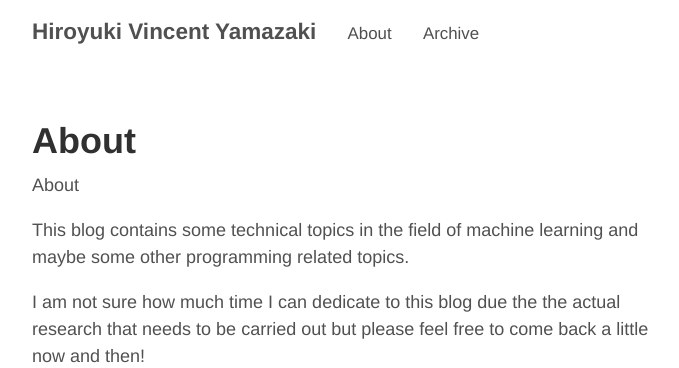
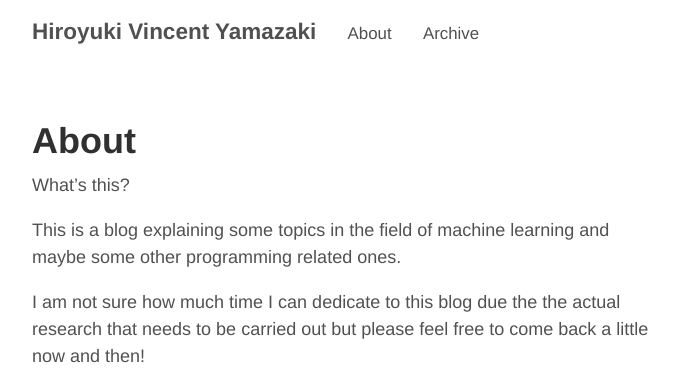
Before and after one commit to hvy/hvy.github.io, a Jekyll site: the page built from about.md, in a window 1280 px wide. Shown: the top 368 px of the page, without its empty margins (293-972 px from the left). Built offline with Jekyll 4.4.1, drawn with Linux system fonts in a browser that asks for light colours.

Commit message:
edits in about

```diff
--- a/about.md
+++ b/about.md
@@ -3,9 +3,9 @@ layout: page
 title: About
 ---
 
-About
+What's this?
 
-This blog contains some technical topics in the field of machine learning and maybe some other programming related topics.
+This is a blog explaining some topics in the field of machine learning and maybe some other programming related ones.
 
 I am not sure how much time I can dedicate to this blog due the the actual research that needs to be carried out but please feel free to come back a little now and then!
 
```
